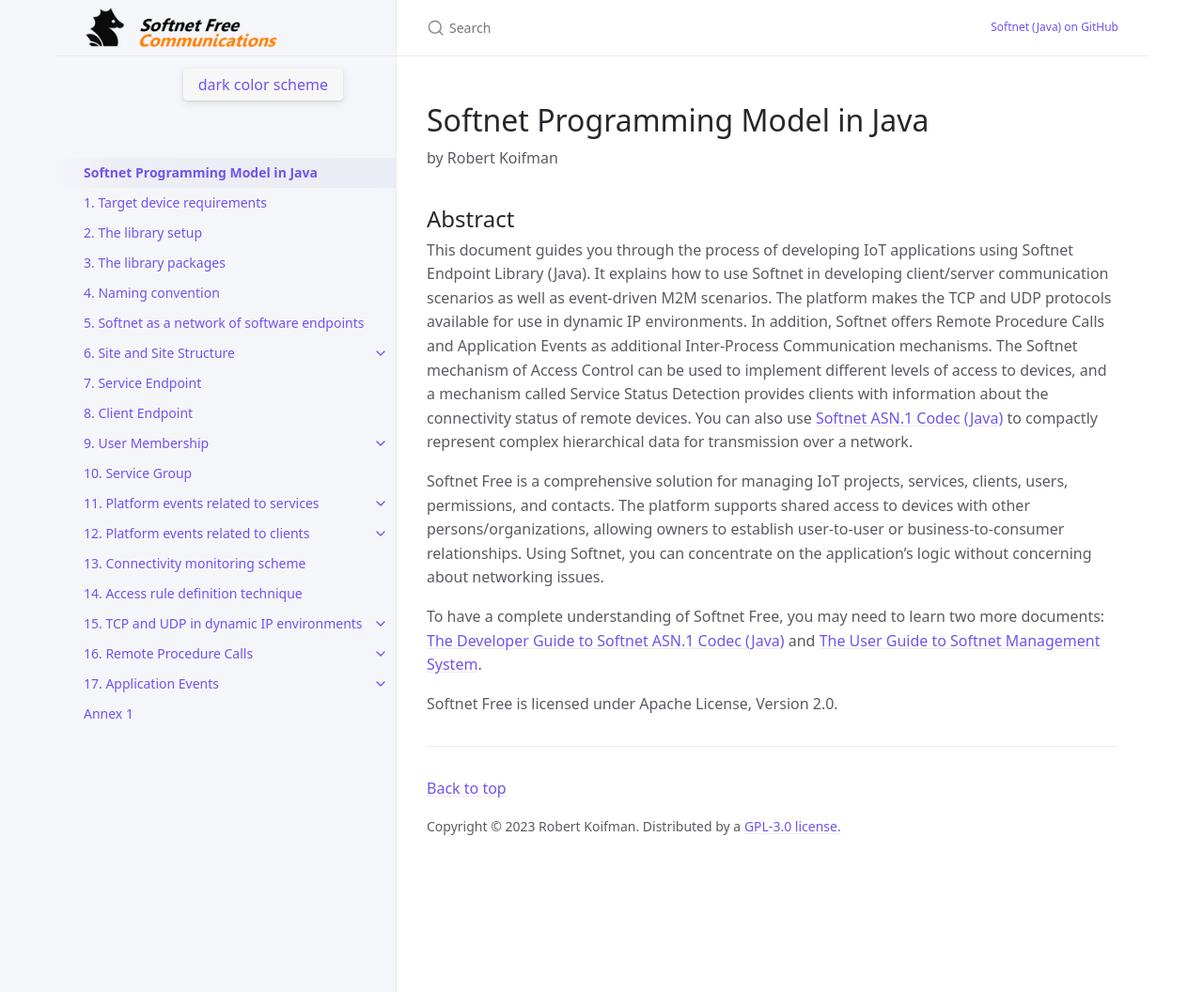
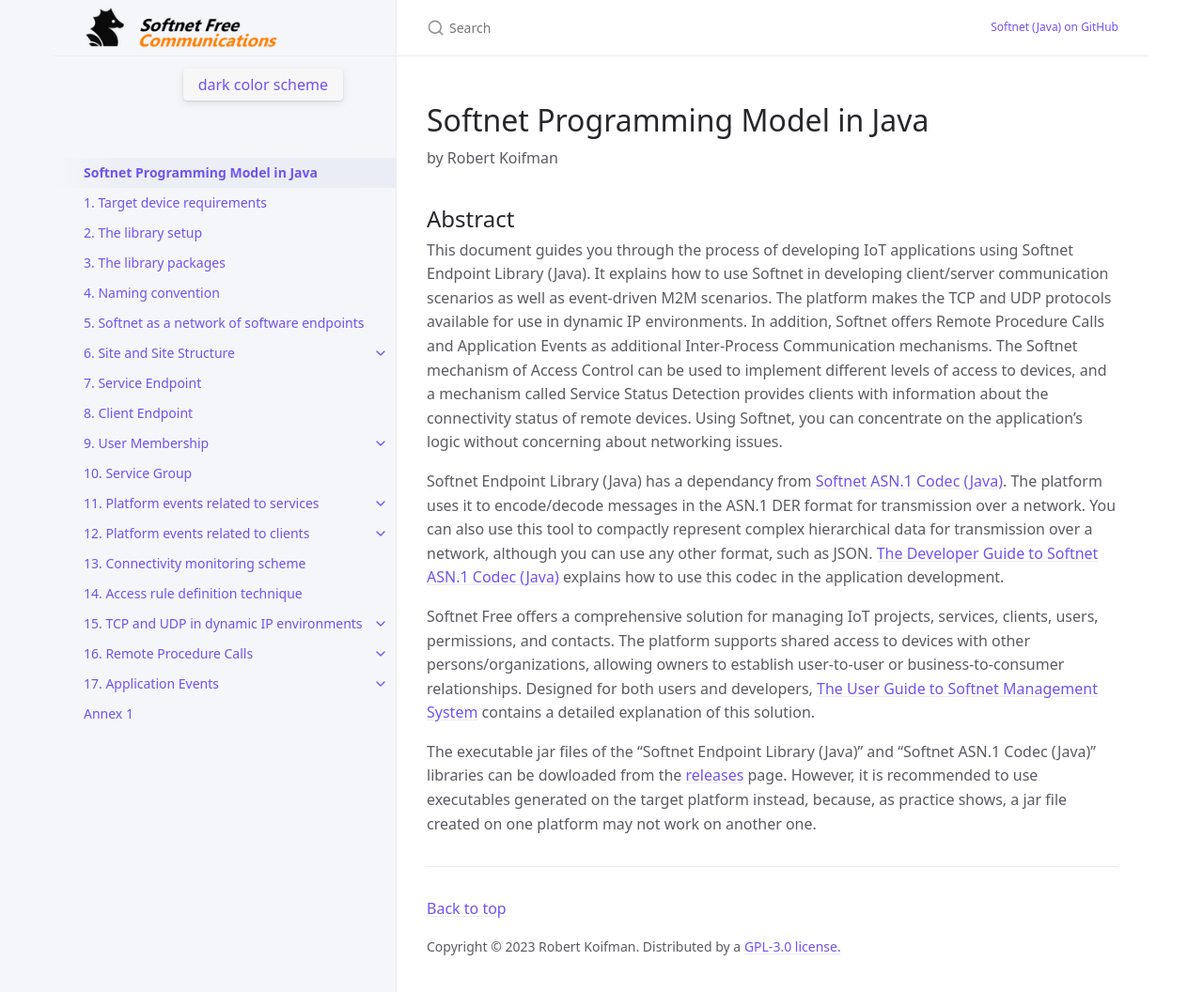
Before and after one commit to Softnet-Free/softnet-java, a Jekyll site: the page built from docs/index.md, in a window 1280 px wide and 1059 px high. Shown: the top 1056 px of the window at 94% size. Built offline with Jekyll 4.4.1, drawn with Linux system fonts in a browser that asks for light colours.

Commit message:
text updated

```diff
--- a/docs/index.md
+++ b/docs/index.md
@@ -12,10 +12,10 @@ by Robert Koifman
 
 ## Abstract
 
-This document guides you through the process of developing IoT applications using Softnet Endpoint Library (Java). It explains how to use Softnet in developing client/server communication scenarios as well as event-driven M2M scenarios. The platform makes the TCP and UDP protocols available for use in dynamic IP environments. In addition, Softnet offers Remote Procedure Calls and Application Events as additional Inter-Process Communication mechanisms. The Softnet mechanism of Access Control can be used to implement different levels of access to devices, and a mechanism called Service Status Detection provides clients with information about the connectivity status of remote devices. You can also use [Softnet ASN.1 Codec (Java)](https://github.com/softnet-free/asn1codec-java){:target="_blank"}{:rel="noopener noreferrer"} to compactly represent complex hierarchical data for transmission over a network.
+This document guides you through the process of developing IoT applications using Softnet Endpoint Library (Java). It explains how to use Softnet in developing client/server communication scenarios as well as event-driven M2M scenarios. The platform makes the TCP and UDP protocols available for use in dynamic IP environments. In addition, Softnet offers Remote Procedure Calls and Application Events as additional Inter-Process Communication mechanisms. The Softnet mechanism of Access Control can be used to implement different levels of access to devices, and a mechanism called Service Status Detection provides clients with information about the connectivity status of remote devices. Using Softnet, you can concentrate on the application’s logic without concerning about networking issues.
 
-Softnet Free is a comprehensive solution for managing IoT projects, services, clients, users, permissions, and contacts. The platform supports shared access to devices with other persons/organizations, allowing owners to establish user-to-user or business-to-consumer relationships. Using Softnet, you can concentrate on the application’s logic without concerning about networking issues.
+Softnet Endpoint Library (Java) has a dependancy from [Softnet ASN.1 Codec (Java)](https://github.com/softnet-free/asn1codec-java){:target="_blank"}{:rel="noopener noreferrer"}. The platform uses it to encode/decode messages in the ASN.1 DER format for transmission over a network. You can also use this tool to compactly represent complex hierarchical data for transmission over a network, although you can use any other format, such as JSON. [The Developer Guide to Softnet ASN.1 Codec (Java)](https://softnet-free.github.io/asn1codec-java){:target="_blank"}{:rel="noopener noreferrer"} explains how to use this codec in the application development.
 
-To have a complete understanding of Softnet Free, you may need to learn two more documents: [The Developer Guide to Softnet ASN.1 Codec (Java)](https://softnet-free.github.io/asn1codec-java){:target="_blank"}{:rel="noopener noreferrer"} and [The User Guide to Softnet Management System](https://softnet-free.github.io/softnet-ms){:target="_blank"}{:rel="noopener noreferrer"}.
+Softnet Free offers a comprehensive solution for managing IoT projects, services, clients, users, permissions, and contacts. The platform supports shared access to devices with other persons/organizations, allowing owners to establish user-to-user or business-to-consumer relationships. Designed for both users and developers, [The User Guide to Softnet Management System](https://softnet-free.github.io/softnet-ms){:target="_blank"}{:rel="noopener noreferrer"} contains a detailed explanation of this solution.
 
-Softnet Free is licensed under Apache License, Version 2.0.
+The executable jar files of the "Softnet Endpoint Library (Java)" and "Softnet ASN.1 Codec (Java)" libraries can be dowloaded from the [releases](https://github.com/Softnet-Free/softnet-java/releases) page. However, it is recommended to use executables generated on the target platform instead, because, as practice shows, a jar file created on one platform may not work on another one.
```
